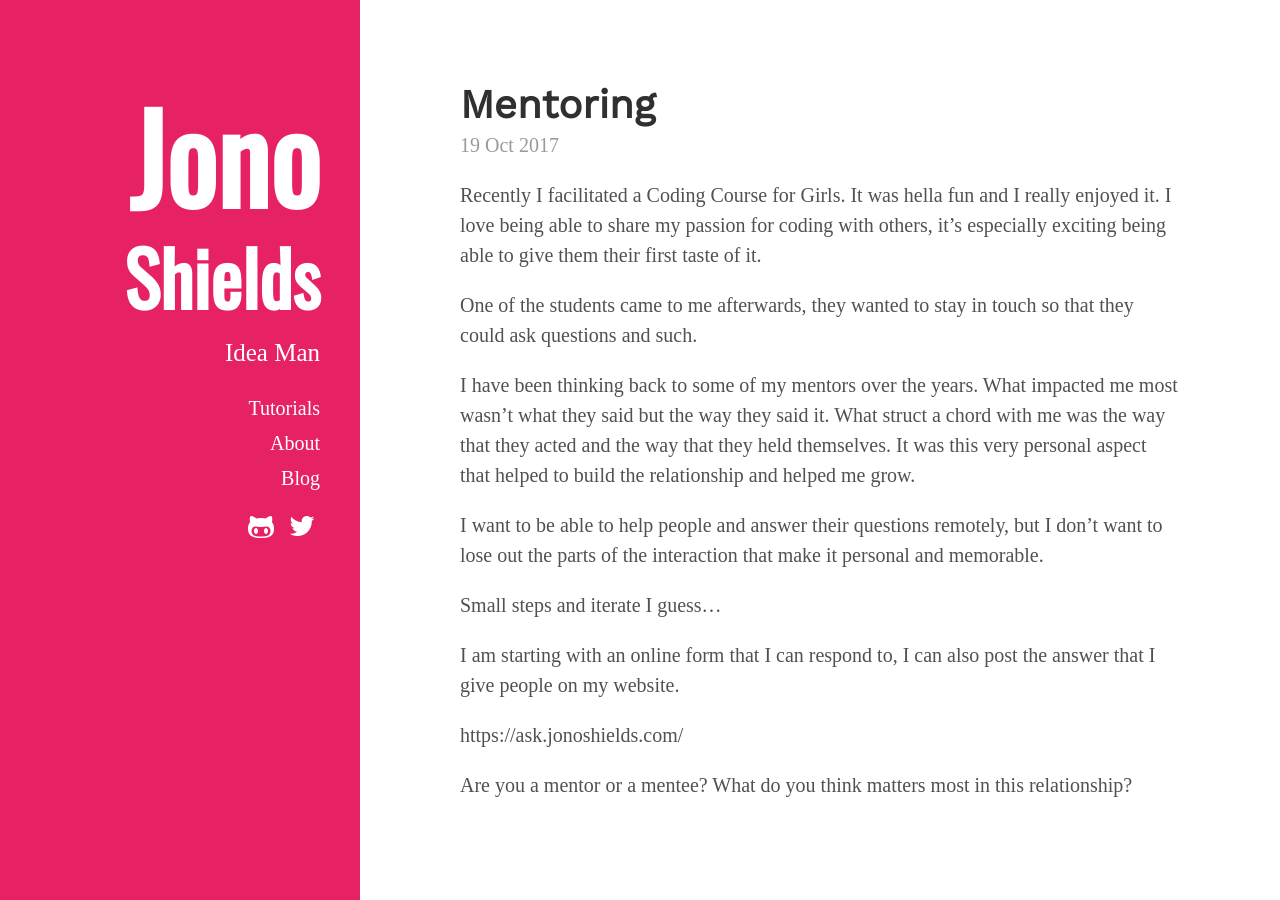
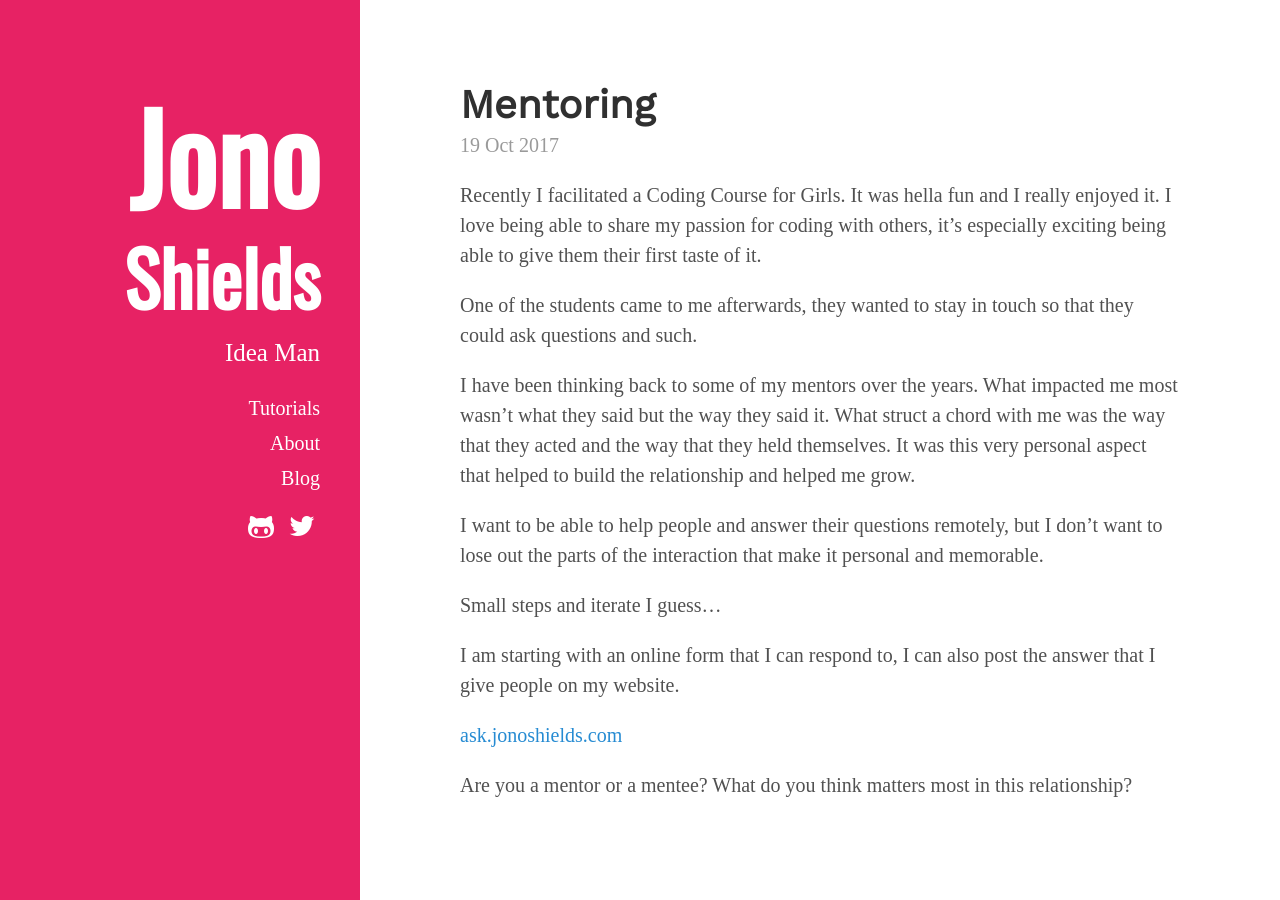
Before and after one commit to foopod/blog-2.0, a Jekyll site: the page built from _posts/2017-10-19-mentoring.md, in a window 1280 px wide. Built offline with Jekyll 4.4.1, drawn with Linux system fonts in a browser that asks for light colours; nearby versions of some CDN libraries; some web fonts are replaced; comment, search, counter and statistics services are not loaded; some of the changed lines change nothing that is shown.

Commit message:
Update 2017-10-19-mentoring.md

```diff
--- a/_posts/2017-10-19-mentoring.md
+++ b/_posts/2017-10-19-mentoring.md
@@ -19,6 +19,6 @@ Small steps and iterate I guess...
 
 I am starting with an online form that I can respond to, I can also post the answer that I give people on my website.
 
-https://ask.jonoshields.com/
+[ask.jonoshields.com](https://ask.jonoshields.com/)
 
 Are you a mentor or a mentee? What do you think matters most in this relationship?
```
